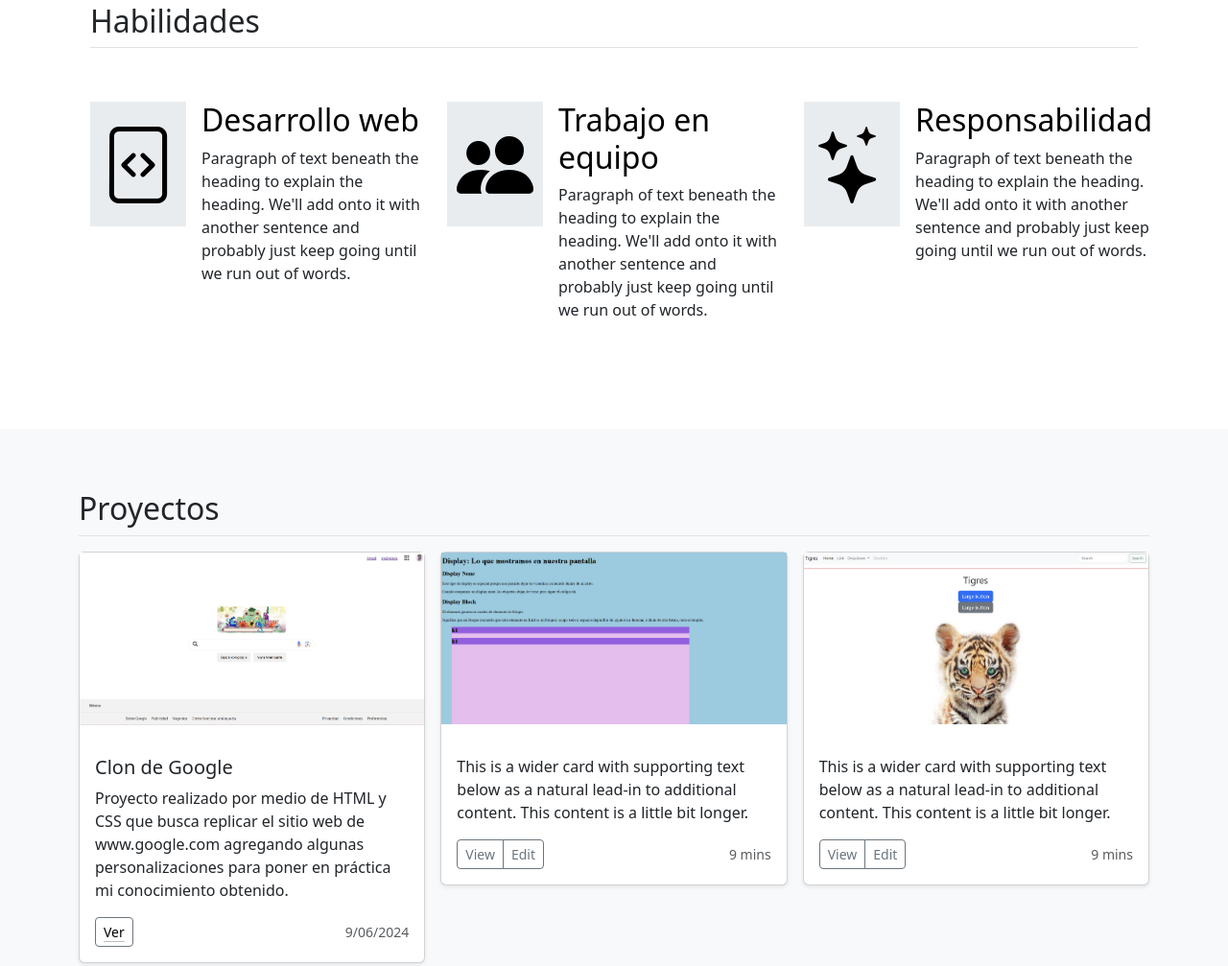
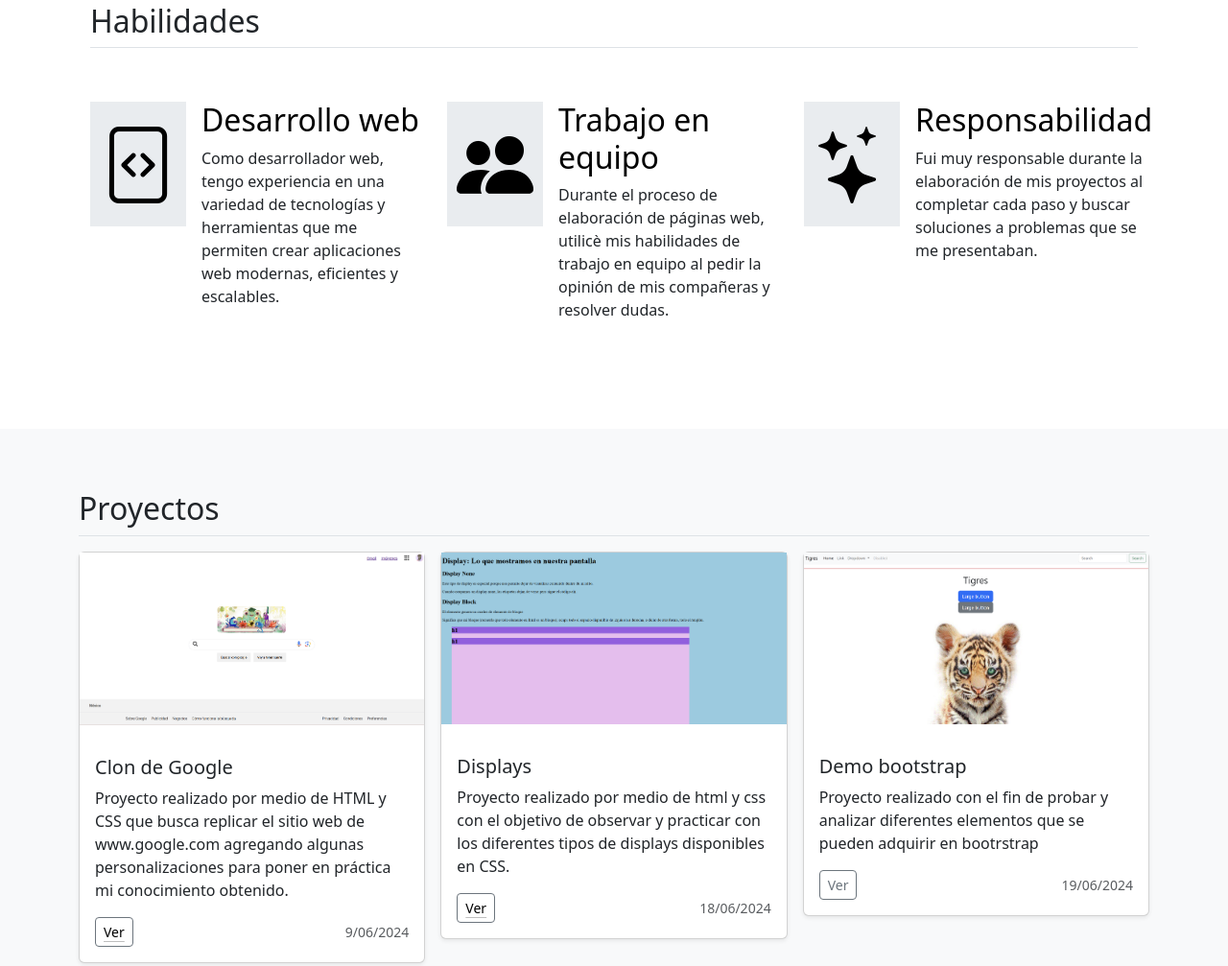
Before and after one commit to FriVar11/FriVar11.github.io, a plain HTML site: page index.html in a window 1280 px wide. Shown: the part 861-1868 px from the top of the page at 96% size. Drawn offline with nearby package versions, Linux system fonts and the light colour scheme.

Commit message:
Descripción de habilidades.

```diff
--- a/index.html
+++ b/index.html
@@ -56,13 +56,13 @@
     <div class="p-5 text-left text-white">
       <div class="container py-5">
         <h1 id="app" class="display-5 fw-bold text-white letra-color">Sofi Vargas</h1>
-        <p id="description" class="col-lg-8 lead w-50 mt-3">
+        <p class="col-lg-8 lead w-50 mt-3">
           Combino mi mente creativa con mis habilidades técnicas para dar vida a ideas innovadoras. Fuera de la
           pantalla, soy amante de los caballos, la adrenalina del patinaje y el aprendizaje continuo.
         </p>
-        <!--   <p class="col-lg-8 lead w-50">
+        <p class="col-lg-8 lead w-50">
           Me encanta ayudar a los demás y estoy segura de que puedo ser un gran aporte a tu equipo.
-        </p> -->
+        </p>
         <div>
           <button type="button" class="btn btn-outline-light btn-lg mx-5">Contáctame</button>
           <a href="mailto:frisofvargas@gmail.com"
@@ -87,8 +87,9 @@
             </div>
             <div>
               <h3 class="fs-2 text-body-emphasis">Desarrollo web</h3>
-              <p>Paragraph of text beneath the heading to explain the heading. We'll add onto it with another sentence
-                and probably just keep going until we run out of words.</p>
+              <p>
+                Como desarrollador web, tengo experiencia en una variedad de tecnologías y herramientas que me permiten crear aplicaciones web modernas, eficientes y escalables.
+                </p>
             </div>
           </div>
 
@@ -99,8 +100,7 @@
             </div>
             <div>
               <h3 class="fs-2 text-body-emphasis">Trabajo en equipo</h3>
-              <p>Paragraph of text beneath the heading to explain the heading. We'll add onto it with another sentence
-                and probably just keep going until we run out of words.</p>
+              <p>Durante el proceso de elaboración de páginas web, utilicè mis habilidades de trabajo en equipo al pedir la opinión de mis compañeras y resolver dudas.</p>
             </div>
           </div>
 
@@ -111,8 +111,7 @@
             </div>
             <div>
               <h3 class="fs-2 text-body-emphasis">Responsabilidad</h3>
-              <p>Paragraph of text beneath the heading to explain the heading. We'll add onto it with another sentence
-                and probably just keep going until we run out of words.</p>
+              <p>Fui muy responsable durante la elaboración de mis proyectos al completar cada paso y buscar soluciones a problemas que se me presentaban.</p>
             </div>
           </div>
         </div>
@@ -129,7 +128,7 @@
             <div class="col">
               <div class="card shadow-sm">
                 <figure>
-                  <img src="assets/Captura clon de google.png" class="img-proyecto" alt="Proyecto Clon de Google">
+                  <img src="assets/Clon de google.png" class="img-proyecto" alt="Proyecto Clon de Google">
                 </figure>
                 <main class="card-body">
                   <h5>Clon de Google</h5>
@@ -157,14 +156,16 @@
                   <img src="assets/Captura displays.png" class="img-proyecto" alt="Proyecto Clon de Google">
                 </figure>
                 <div class="card-body">
-                  <p class="card-text">This is a wider card with supporting text below as a natural lead-in to
-                    additional content. This content is a little bit longer.</p>
+                  <h5>Displays</h5>
+                  <p class="card-text">Proyecto realizado por medio de html y css con el objetivo de observar y practicar con los diferentes tipos de displays disponibles en CSS.</p>
                   <div class="d-flex justify-content-between align-items-center">
                     <div class="btn-group">
-                      <button type="button" class="btn btn-sm btn-outline-secondary">View</button>
-                      <button type="button" class="btn btn-sm btn-outline-secondary">Edit</button>
+                      <button type="button" class="btn btn-sm btn-outline-secondary">
+                        <a href="https://practicadedisplays.netlify.app/" target="_blank"
+                          class="link-body-emphasis link-offset-2 link-underline-opacity-25 link-underline-opacity-75-hover">Ver</a>
+                      </button>
                     </div>
-                    <small class="text-body-secondary">9 mins</small>
+                    <small class="text-body-secondary">18/06/2024</small>
                   </div>
                 </div>
               </div>
@@ -178,14 +179,13 @@
                   <img src="assets/Demo boostrap captura.png" class="img-proyecto" alt="Proyecto Clon de Google">
                 </figure>
                 <div class="card-body">
-                  <p class="card-text">This is a wider card with supporting text below as a natural lead-in to
-                    additional content. This content is a little bit longer.</p>
+                  <h5>Demo bootstrap</h5>
+                  <p class="card-text">Proyecto realizado con el fin de probar y analizar diferentes elementos que se pueden adquirir en bootrstrap</p>
                   <div class="d-flex justify-content-between align-items-center">
                     <div class="btn-group">
-                      <button type="button" class="btn btn-sm btn-outline-secondary">View</button>
-                      <button type="button" class="btn btn-sm btn-outline-secondary">Edit</button>
+                      <button type="button" class="btn btn-sm btn-outline-secondary">Ver</button>
                     </div>
-                    <small class="text-body-secondary">9 mins</small>
+                    <small class="text-body-secondary">19/06/2024</small>
                   </div>
                 </div>
               </div>
@@ -296,7 +296,7 @@
               rel="noopener noreferrer">
               <i class="bi-instagram icono-contacto"></i>
             </a>
-            <a href="http://" target="_blank" rel="noopener noreferrer">
+            <a href="www.linkedin.com/in/frida-sofía-vargas" target="_blank" rel="noopener noreferrer">
               <i class="bi-linkedin icono-contacto"></i>
             </a>
             <a href="http://" target="_blank" rel="noopener noreferrer">
--- a/script.js
+++ b/script.js
@@ -49,7 +49,6 @@ let typewriter = new Typewriter(app, {
 });
 
 typewriter
-    .pauseFor(7000)
     .typeString('Hello World!')
     .pauseFor(500)
     .deleteAll()
@@ -70,13 +69,13 @@ let typewriterDescription = new Typewriter(description, {
     deleteSpeed:5,
 });
 
-typewriterDescription
+/* typewriterDescription
     .typeString('Combino mi mente creativa con mis habilidades técnicas para dar vida a ideas innovadoras. Fuera de la pantalla, soy amante de los caballos, la adrenalina del patinaje y el aprendizaje continuo.')
     .pauseFor(100)
     .deleteAll()
     .typeString('Me encanta ayudar a los demás y estoy segura de que puedo ser un gran aporte a tu equipo.')
     .pauseFor(500)
-    .start();
+    .start(); */
 
 
     // init controller
```
Also changed, not shown: assets/Clon de google.png (added), assets/mi foto de perfil.png (added), assets/pañal de astronauta.jpg (added), assets/portada linkedin.jpg (added).
